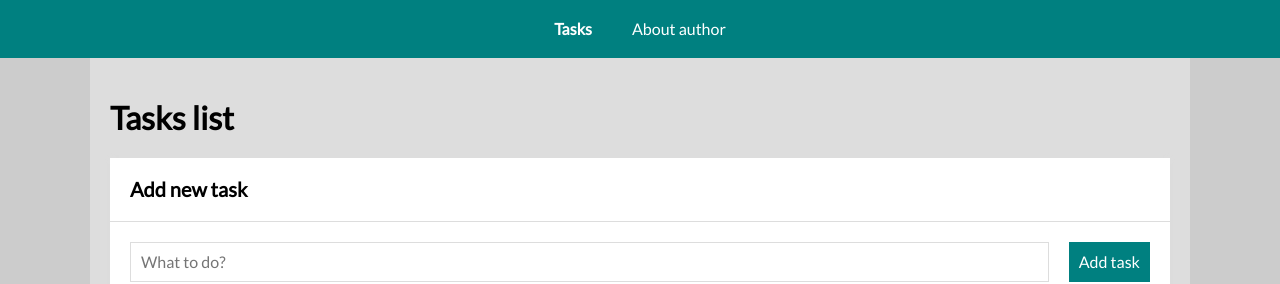
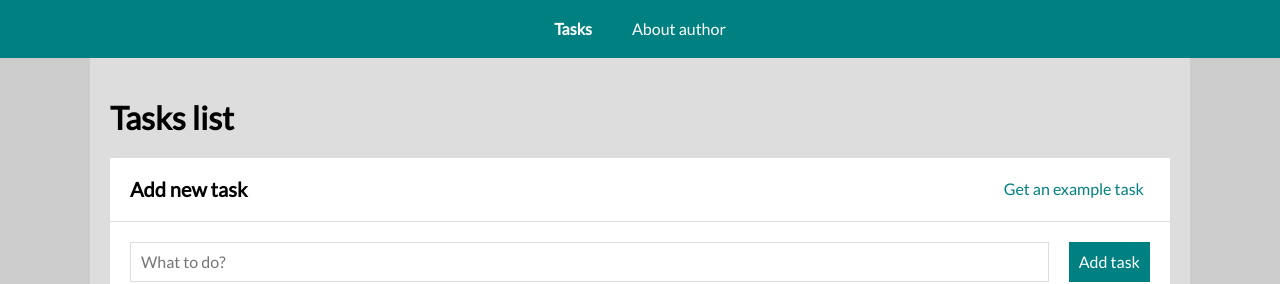
Before and after one commit to IhorDomnich/todo-list-react, a React (Create React App) app: page /#/tasks in a window 1280 px wide. Shown: the top 284 px of the page. Built offline with nearby package versions, Linux system fonts and the light colour scheme.

Commit message:
correction text

```diff
--- a/src/features/tasks/tasksPage/Buttons/index.js
+++ b/src/features/tasks/tasksPage/Buttons/index.js
@@ -7,7 +7,6 @@ import {
     selectAreTasksEmpty,
     selectIsEveryTaskDone,
     selectHideDone,
-    fetchExampleTasks,
 } from "../../tasksSlice";
 
 const Buttons = () => {
--- a/src/features/tasks/tasksPage/FetchExampleTasksButton/index.js
+++ b/src/features/tasks/tasksPage/FetchExampleTasksButton/index.js
@@ -2,12 +2,12 @@ import { useDispatch, useSelector } from "react-redux";
 import { fetchExampleTasks, selectLoading } from "../../tasksSlice";
 import Button from "../Button";
 
-export default () => {
+const FetchExampleTasksButton = () => {
     const dispatch = useDispatch();
     const loading = useSelector(selectLoading);
 
     return (
-        <Button disabled={loading} onClick={() => dispatch(fetchExampleTasks())}>
+        <Button onClick={() => dispatch(fetchExampleTasks())} disabled={loading}>
             {
                 loading
                     ? "Loading..."
@@ -16,3 +16,5 @@ export default () => {
         </Button>
     );
 };
+
+export default FetchExampleTasksButton;
--- a/src/features/tasks/tasksPage/index.js
+++ b/src/features/tasks/tasksPage/index.js
@@ -16,7 +16,7 @@ function TasksPage() {
       <Section
         title="Add new task"
         body={<Form />}
-        button={<FetchExampleTasksButton />}
+        extraHeaderContent={<FetchExampleTasksButton />}
       />
       <Section
         title="Search engine"
```
